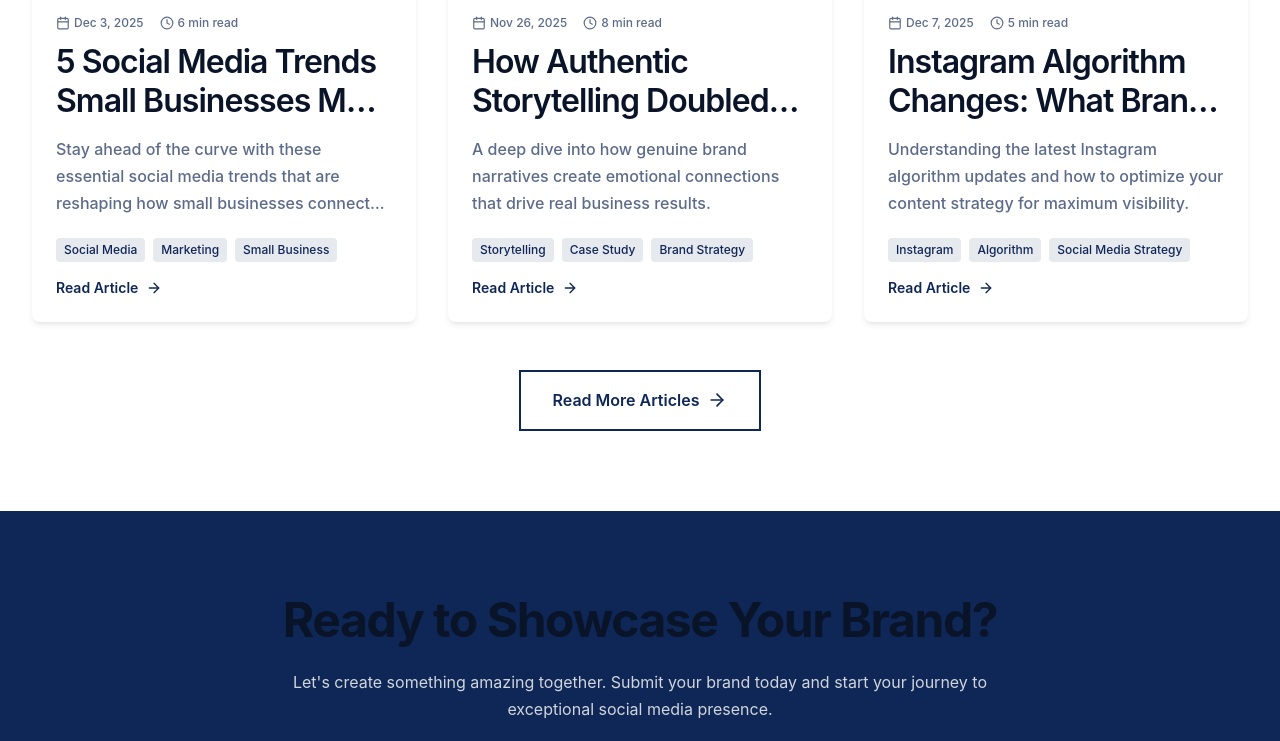
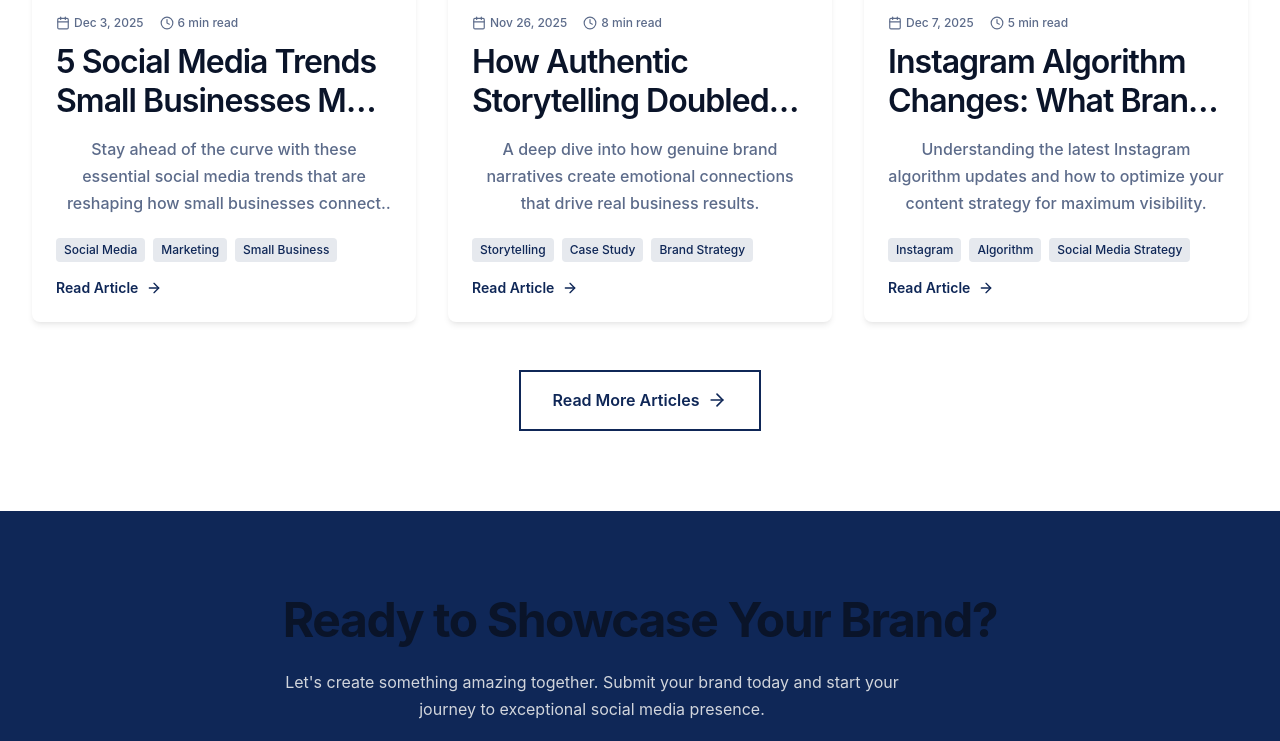
Before and after one commit to TNDIGITALMARK/0cc8b582-5b7a-415c-bd38-419acf3f481d, a Next.js app: page / in a window 1280 px wide. Shown: the part 3057-3798 px from the top of the page. Built offline with nearby package versions, Linux system fonts and the light colour scheme.

Commit message:
Phoenix Agent implementation - Fucking fix all of the subheadings in the entire p...

```diff
--- a/src/app/blog/[slug]/page.tsx
+++ b/src/app/blog/[slug]/page.tsx
@@ -170,8 +170,8 @@ export default function BlogDetailPage({ params }: { params: { slug: string } })
 
         {/* CTA */}
         <div className="bg-primary text-primary-foreground rounded-lg shadow-lg p-8 text-center">
-          <h2 className="text-3xl font-bold mb-4">Ready to Elevate Your Brand?</h2>
-          <p className="text-lg text-gray-300 mb-6 text-center">
+          <h2 className="text-3xl font-bold mb-4 text-center">Ready to Elevate Your Brand?</h2>
+          <p className="text-lg text-gray-300 mb-6 text-center max-w-2xl mx-auto">
             Let's create professional content that showcases your brand's unique story
           </p>
           <Link href="/submit" className="btn-primary inline-flex items-center gap-2">
--- a/src/app/error.tsx
+++ b/src/app/error.tsx
@@ -5,9 +5,9 @@ export const dynamic = 'force-dynamic'
 export default function Error() {
   return (
     <div className="min-h-screen flex items-center justify-center">
-      <div className="text-center">
-        <h1 className="text-4xl font-bold mb-4">500 - Server Error</h1>
-        <p className="text-xl mb-4">Something went wrong. Please try again later.</p>
+      <div className="text-center max-w-2xl mx-auto px-6">
+        <h1 className="text-4xl font-bold mb-4 text-center">500 - Server Error</h1>
+        <p className="text-xl mb-4 text-center max-w-xl mx-auto">Something went wrong. Please try again later.</p>
         <a href="/" className="text-blue-500 hover:text-blue-700 underline">
           Return to Home
         </a>
--- a/src/app/globals.css
+++ b/src/app/globals.css
@@ -309,22 +309,50 @@ p:last-child {
   margin-bottom: 0;
 }
 
+/* ============================================
+   CRITICAL FIX: Force Center Alignment for Subtitles
+   Ensures all constrained-width text elements are centered
+   ============================================ */
+
 /* Fix for centered paragraphs with mx-auto - ensure text is also centered */
 .text-center p {
-  text-align: center;
+  text-align: center !important;
 }
 
-/* Ensure constrained-width paragraphs with mx-auto also have centered text */
+/* CRITICAL: Ensure ALL constrained-width paragraphs with mx-auto have centered text */
 p.mx-auto,
 p[class*="max-w-"] {
-  text-align: center;
+  text-align: center !important;
 }
 
 /* Apply to headings as well for consistency */
 h1.mx-auto, h2.mx-auto, h3.mx-auto, h4.mx-auto, h5.mx-auto, h6.mx-auto,
 h1[class*="max-w-"], h2[class*="max-w-"], h3[class*="max-w-"],
 h4[class*="max-w-"], h5[class*="max-w-"], h6[class*="max-w-"] {
-  text-align: center;
+  text-align: center !important;
+}
+
+/* Force centering for any element with both max-w and mx-auto classes */
+[class*="max-w-"][class*="mx-auto"] {
+  text-align: center !important;
+}
+
+/* Ensure text-balance doesn't interfere with centering */
+.text-balance {
+  text-align: center !important;
+}
+
+/* Override any Tailwind text-left that might be applied */
+.text-muted-foreground.mx-auto,
+.text-muted-foreground[class*="max-w-"] {
+  text-align: center !important;
+}
+
+/* Additional safeguard: Force center any subtitle-like elements */
+p.text-xl[class*="mx-auto"],
+p.text-lg[class*="mx-auto"],
+p.text-2xl[class*="mx-auto"] {
+  text-align: center !important;
 }
 
 /* Links with sophisticated styling */
@@ -602,6 +630,74 @@ button:focus-visible {
   background-clip: text;
 }
 
+/* ============================================
+   ULTIMATE CENTERING FIX - High Specificity Overrides
+   Ensures absolutely NO subtitle is left-aligned
+   ============================================ */
+
+/* Force center ALL divs with text-center class and their children */
+div.text-center > * {
+  text-align: center !important;
+}
+
+/* Force center section containers with centered content */
+section .text-center,
+section .text-center > *,
+section .container .text-center,
+section .container .text-center > * {
+  text-align: center !important;
+}
+
+/* Specific targeting for common subtitle patterns */
+.text-center h1,
+.text-center h2,
+.text-center h3,
+.text-center h4,
+.text-center h5,
+.text-center h6,
+.text-center p,
+.text-center div {
+  text-align: center !important;
+}
+
+/* Ensure hero and section subtitles are always centered */
+section p[class*="text-xl"],
+section p[class*="text-lg"],
+section p[class*="text-2xl"],
+.container p[class*="text-xl"],
+.container p[class*="text-lg"],
+.container p[class*="text-2xl"] {
+  text-align: center !important;
+}
+
+/* Bulletproof: Any constrained width element should be centered */
+[class*="max-w-"][class*="mx-auto"],
+[class*="max-w-"].mx-auto,
+.mx-auto[class*="max-w-"] {
+  text-align: center !important;
+}
+
+/* Additional safeguard for muted foreground text */
+p.text-muted-foreground[class*="max-w-"],
+.text-muted-foreground.mx-auto,
+.text-muted-foreground[class*="text-"] {
+  text-align: center !important;
+}
+
+/* Override Tailwind prose defaults for centered content */
+.prose.text-center,
+.prose .text-center,
+.text-center .prose {
+  text-align: center !important;
+}
+
+/* Ensure gray text paragraphs (often subtitles) are centered when constrained */
+p[class*="text-gray-"][class*="mx-auto"],
+p.text-gray-300.mx-auto,
+p.text-gray-400.mx-auto {
+  text-align: center !important;
+}
+
 /* Smooth animations */
 @keyframes fadeIn {
   from { opacity: 0; transform: translateY(20px); }
--- a/src/app/not-found.tsx
+++ b/src/app/not-found.tsx
@@ -8,9 +8,9 @@ export default function NotFound() {
     <div className="min-h-screen flex items-center justify-center bg-gradient-to-br from-gray-50 via-white to-gray-50">
       <div className="container max-w-2xl text-center px-6">
         <div className="mb-8">
-          <h1 className="text-9xl font-bold text-gradient mb-4">404</h1>
-          <h2 className="text-4xl font-bold text-foreground mb-4">Page Not Found</h2>
-          <p className="text-xl text-muted-foreground">
+          <h1 className="text-9xl font-bold text-gradient mb-4 text-center">404</h1>
+          <h2 className="text-4xl font-bold text-foreground mb-4 text-center">Page Not Found</h2>
+          <p className="text-xl text-muted-foreground text-center max-w-xl mx-auto">
             The page you're looking for doesn't exist or has been moved.
           </p>
         </div>
--- a/src/app/page.tsx
+++ b/src/app/page.tsx
@@ -126,10 +126,10 @@ export default function HomePage() {
       <section className="section bg-primary text-primary-foreground">
         <div className="container">
           <div className="max-w-3xl mx-auto text-center">
-            <h2 className="text-4xl md:text-5xl font-bold mb-6">
+            <h2 className="text-4xl md:text-5xl font-bold mb-6 text-center">
               Ready to Showcase Your Brand?
             </h2>
-            <p className="text-xl text-gray-300 mb-8">
+            <p className="text-xl text-gray-300 mb-8 text-center max-w-2xl mx-auto">
               Let's create something amazing together. Submit your brand today and start your journey to exceptional social media presence.
             </p>
             <Link href="/submit" className="btn-primary inline-flex items-center gap-2 text-lg px-8 py-4">
--- a/src/app/showcases/[id]/page.tsx
+++ b/src/app/showcases/[id]/page.tsx
@@ -144,8 +144,8 @@ export default function ShowcaseDetailPage({ params }: { params: { id: string }
 
         {/* CTA */}
         <div className="bg-primary text-primary-foreground rounded-lg shadow-lg p-8 mt-8 text-center">
-          <h2 className="text-3xl font-bold mb-4">Ready for Similar Results?</h2>
-          <p className="text-lg text-gray-300 mb-6 text-center">
+          <h2 className="text-3xl font-bold mb-4 text-center">Ready for Similar Results?</h2>
+          <p className="text-lg text-gray-300 mb-6 text-center max-w-2xl mx-auto">
             Let's create an exceptional showcase for your brand
           </p>
           <Link href="/submit" className="btn-primary inline-flex items-center gap-2">
```
